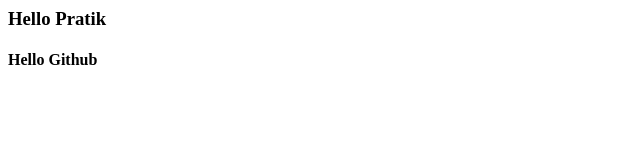
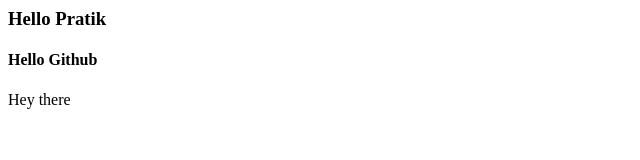
Before and after one commit to PratikMunot/demo-repo2, a plain HTML site: page index.html in a window 1280 px wide. Shown: the full height of the page, 0-640 px from the left. Drawn offline with Linux system fonts and the light colour scheme.

Commit message:
Test commit

```diff
--- a/index.html
+++ b/index.html
@@ -5,6 +5,6 @@
     <body>
         <h3>Hello Pratik</h3>
         <h4>Hello Github</h4>
-
+        <div>Hey there</div>
     </body>
 </html>
```
